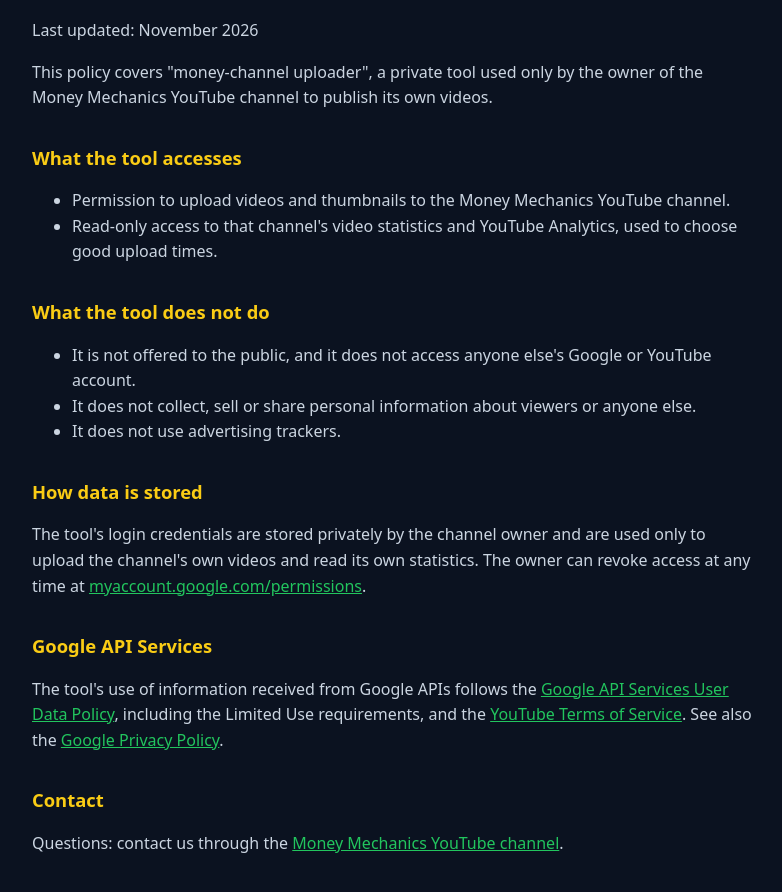
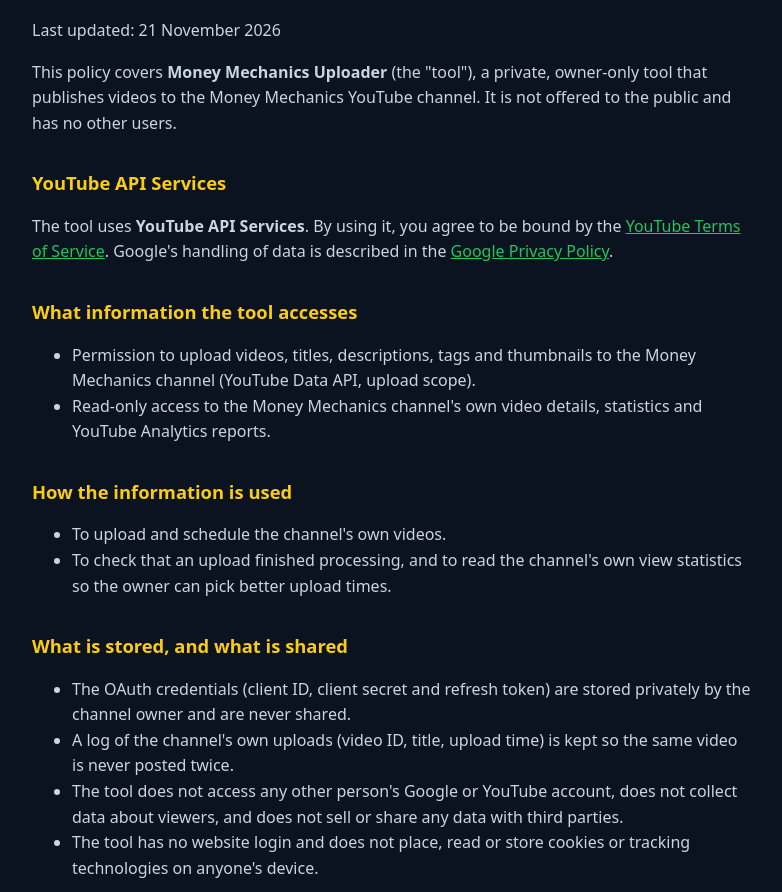
Before and after one commit to aarushagrawal267-maker/aarushagrawal267-maker.github.io, a plain HTML site: page privacy.html in a window 1280 px wide. Shown: the part 140-1032 px from the top of the page, without its empty margins (248-1030 px from the left). Drawn offline with Linux system fonts and the light colour scheme.

Commit message:
Expand privacy policy for YouTube API audit; add Terms of Service page
Co-Authored-By: Claude Opus 5.5 <noreply@anthropic.com>
Claude-Session: https://claude.ai/code/session_013tpD17Vmx1R1YRB8yqCV91

```diff
--- a/privacy.html
+++ b/privacy.html
@@ -14,31 +14,45 @@
 <body>
 <main>
   <h1>Privacy Policy</h1>
-  <p>Last updated: November 2026</p>
+  <p>Last updated: 21 November 2026</p>
 
-  <p>This policy covers "money-channel uploader", a private tool used only by the owner of the Money Mechanics YouTube channel to publish its own videos.</p>
+  <p>This policy covers <strong>Money Mechanics Uploader</strong> (the "tool"), a private, owner-only tool that publishes videos to the Money Mechanics YouTube channel. It is not offered to the public and has no other users.</p>
 
-  <h2>What the tool accesses</h2>
+  <h2>YouTube API Services</h2>
+  <p>The tool uses <strong>YouTube API Services</strong>. By using it, you agree to be bound by the <a href="https://www.youtube.com/t/terms">YouTube Terms of Service</a>. Google's handling of data is described in the <a href="https://policies.google.com/privacy">Google Privacy Policy</a>.</p>
+
+  <h2>What information the tool accesses</h2>
   <ul>
-    <li>Permission to upload videos and thumbnails to the Money Mechanics YouTube channel.</li>
-    <li>Read-only access to that channel's video statistics and YouTube Analytics, used to choose good upload times.</li>
+    <li>Permission to upload videos, titles, descriptions, tags and thumbnails to the Money Mechanics channel (YouTube Data API, upload scope).</li>
+    <li>Read-only access to the Money Mechanics channel's own video details, statistics and YouTube Analytics reports.</li>
   </ul>
 
-  <h2>What the tool does not do</h2>
+  <h2>How the information is used</h2>
   <ul>
-    <li>It is not offered to the public, and it does not access anyone else's Google or YouTube account.</li>
-    <li>It does not collect, sell or share personal information about viewers or anyone else.</li>
-    <li>It does not use advertising trackers.</li>
+    <li>To upload and schedule the channel's own videos.</li>
+    <li>To check that an upload finished processing, and to read the channel's own view statistics so the owner can pick better upload times.</li>
   </ul>
 
-  <h2>How data is stored</h2>
-  <p>The tool's login credentials are stored privately by the channel owner and are used only to upload the channel's own videos and read its own statistics. The owner can revoke access at any time at <a href="https://myaccount.google.com/permissions">myaccount.google.com/permissions</a>.</p>
+  <h2>What is stored, and what is shared</h2>
+  <ul>
+    <li>The OAuth credentials (client ID, client secret and refresh token) are stored privately by the channel owner and are never shared.</li>
+    <li>A log of the channel's own uploads (video ID, title, upload time) is kept so the same video is never posted twice.</li>
+    <li>The tool does not access any other person's Google or YouTube account, does not collect data about viewers, and does not sell or share any data with third parties.</li>
+    <li>The tool has no website login and does not place, read or store cookies or tracking technologies on anyone's device.</li>
+  </ul>
 
-  <h2>Google API Services</h2>
-  <p>The tool's use of information received from Google APIs follows the <a href="https://developers.google.com/terms/api-services-user-data-policy">Google API Services User Data Policy</a>, including the Limited Use requirements, and the <a href="https://www.youtube.com/t/terms">YouTube Terms of Service</a>. See also the <a href="https://policies.google.com/privacy">Google Privacy Policy</a>.</p>
+  <h2>Revoking access and deleting data</h2>
+  <p>Access can be revoked at any time from the Google security settings page: <a href="https://security.google.com/settings/security/permissions">security.google.com/settings/security/permissions</a>. If access is revoked, or if deletion is requested through the contact below, the stored credentials and any data obtained from YouTube API Services are deleted within 7 days. Statistics read from the API are not kept longer than 30 days unless refreshed.</p>
+
+  <h2>Google API Services User Data Policy</h2>
+  <p>The tool's use of information received from Google APIs follows the <a href="https://developers.google.com/terms/api-services-user-data-policy">Google API Services User Data Policy</a>, including the Limited Use requirements.</p>
+
+  <h2>Changes</h2>
+  <p>If this policy changes, the updated version will be posted on this page with a new date.</p>
 
   <h2>Contact</h2>
-  <p>Questions: contact us through the <a href="https://www.youtube.com/@MoneyMechanics-v7t/about">Money Mechanics YouTube channel</a>.</p>
+  <p>Questions or deletion requests: contact us through the <a href="https://www.youtube.com/@MoneyMechanics-v7t/about">Money Mechanics YouTube channel</a>.</p>
+  <p><a href="index.html">← Money Mechanics home</a></p>
 </main>
 </body>
 </html>
```
Also changed, not shown: index.html (+2 -1 lines), terms.html (added, +41 -0 lines).
